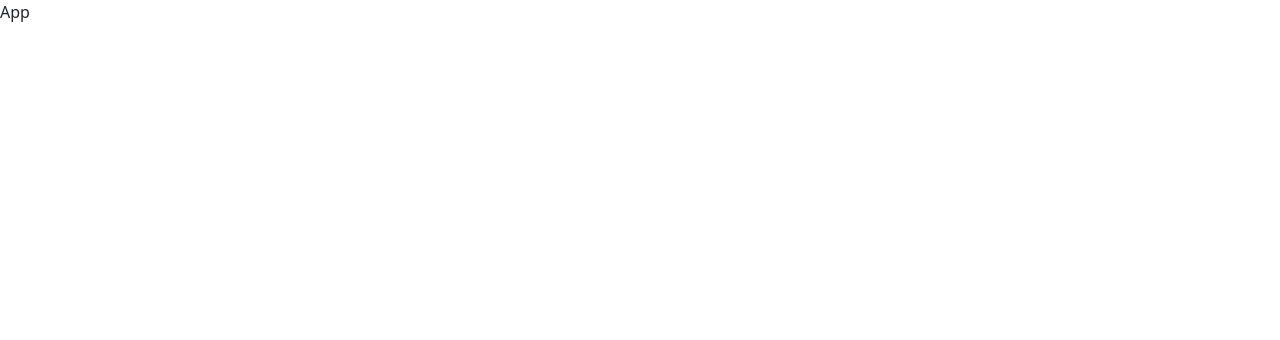
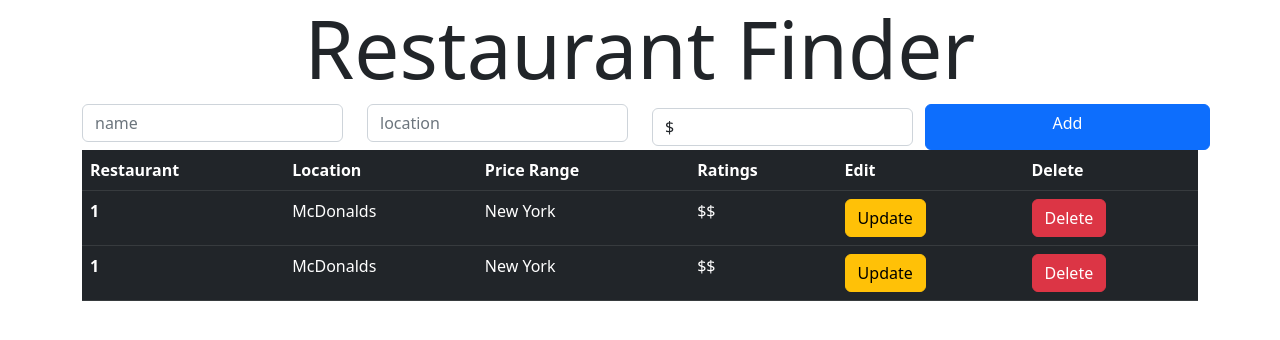
Before and after one commit to GlebTc/COMPELTED_yelp_clone_tutorial_PERN, a React (Create React App) app in the folder client/: page / in a window 1280 px wide. Shown: the top 340 px of the page. Built offline with nearby package versions, Linux system fonts and the light colour scheme; the HTML template or start-up script is replaced by a standard one.

Commit message:
Basic front end completed

```diff
--- a/client/package.json
+++ b/client/package.json
@@ -8,6 +8,7 @@
     "@testing-library/user-event": "^13.5.0",
     "react": "^18.2.0",
     "react-dom": "^18.2.0",
+    "react-router-dom": "^6.3.0",
     "react-scripts": "5.0.1",
     "web-vitals": "^2.1.4"
   },
--- a/client/src/App.jsx
+++ b/client/src/App.jsx
@@ -1,8 +1,20 @@
 import React from 'react'
+import { BrowserRouter as Router, Route, Routes } from "react-router-dom";
+import UpdatePage from './routes/UpdatePage'
+import RestaurantDetailPage from './routes/RestaurantDetailPage'
+import Home from './routes/Home'
 
 const App = () => {
     return (
-        <div>App</div>
+        <div className="container">
+            <Router>
+                <Routes>
+                    <Route exact path="/" element={<Home />} />
+                    <Route exact path="/restaurants/:id/update" element={<UpdatePage />} />
+                    <Route exact path="/restaurants/:id" element={<RestaurantDetailPage />} />
+                </Routes>
+            </Router>
+        </div>
     )
 }
 
--- /dev/null
+++ b/client/src/components/AddRestaurant.jsx
@@ -0,0 +1,31 @@
+import React from 'react'
+
+const AddRestaurant = () => {
+    return (
+        <div className="md-4">
+            <form action="">
+                <div className="row row-cols-4">
+                    <div className="col">
+                        <input type="text" className="form-control" placeholder='name'/>
+                    </div>
+                    <div className="col">
+                        <input type="text" className="form-control" placeholder='location'/>
+                    </div>
+                    <div className="col">
+                        <select className='form-control custom-select my-1 mr-sm-2'>
+                            <option disabled>Price Range</option>
+                            <option value="1">$</option>
+                            <option value="2">$$</option>
+                            <option value="3">$$$</option>
+                            <option value="4">$$$$</option>
+                            <option value="5">$$$$$</option>
+                        </select>
+                    </div>
+                    <div className="btn btn-primary">Add</div>
+                </div>
+            </form>
+        </div>
+    )
+}
+
+export default AddRestaurant
--- /dev/null
+++ b/client/src/components/Header.jsx
@@ -0,0 +1,11 @@
+import React from 'react'
+
+const Header = () => {
+    return (
+        <div>
+            <h1 className="font-weight-light display-1 text-center">Restaurant Finder</h1>
+        </div>
+    )
+}
+
+export default Header
--- /dev/null
+++ b/client/src/components/RestaurantList.jsx
@@ -0,0 +1,40 @@
+import React from 'react'
+
+const RestaurantList = () => {
+    return (
+        <div>
+            <table class="table table-dark">
+  <thead>
+    <tr>
+      <th scope="col">Restaurant</th>
+      <th scope="col">Location</th>
+      <th scope="col">Price Range</th>
+      <th scope="col">Ratings</th>
+      <th scope="col">Edit</th>
+      <th scope="col">Delete</th>
+    </tr>
+  </thead>
+  <tbody>
+    <tr>
+      <th scope="row">1</th>
+      <td>McDonalds</td>
+      <td>New York</td>
+      <td>$$</td>
+      <td><button className="btn btn-warning">Update</button></td>
+      <td><button className="btn btn-danger">Delete</button></td>
+    </tr>
+    <tr>
+    <th scope="row">1</th>
+      <td>McDonalds</td>
+      <td>New York</td>
+      <td>$$</td>
+      <td><button className="btn btn-warning">Update</button></td>
+      <td><button className="btn btn-danger">Delete</button></td>
+    </tr>
+  </tbody>
+</table>
+        </div>
+    )
+}
+
+export default RestaurantList
--- /dev/null
+++ b/client/src/routes/Home.jsx
@@ -0,0 +1,16 @@
+import React from 'react'
+import Header from '../components/Header'
+import AddRestaurant from '../components/AddRestaurant'
+import RestaurantList from '../components/RestaurantList'
+
+const Home = () => {
+    return (
+        <>
+            <Header />
+            <AddRestaurant />
+            <RestaurantList />
+        </>
+    )
+}
+
+export default Home
--- /dev/null
+++ b/client/src/routes/RestaurantDetailPage.jsx
@@ -0,0 +1,11 @@
+import React from 'react'
+
+const RestaurantDetailPage = () => {
+    return (
+        <div>
+            Restaurant Detail Page
+        </div>
+    )
+}
+
+export default RestaurantDetailPage
--- /dev/null
+++ b/client/src/routes/UpdatePage.jsx
@@ -0,0 +1,11 @@
+import React from 'react'
+
+const UpdatePage = () => {
+    return (
+        <div>
+            Update Page
+        </div>
+    )
+}
+
+export default UpdatePage
```
Also changed, not shown: 1 other file (tests, documents, lock files or other folders).
